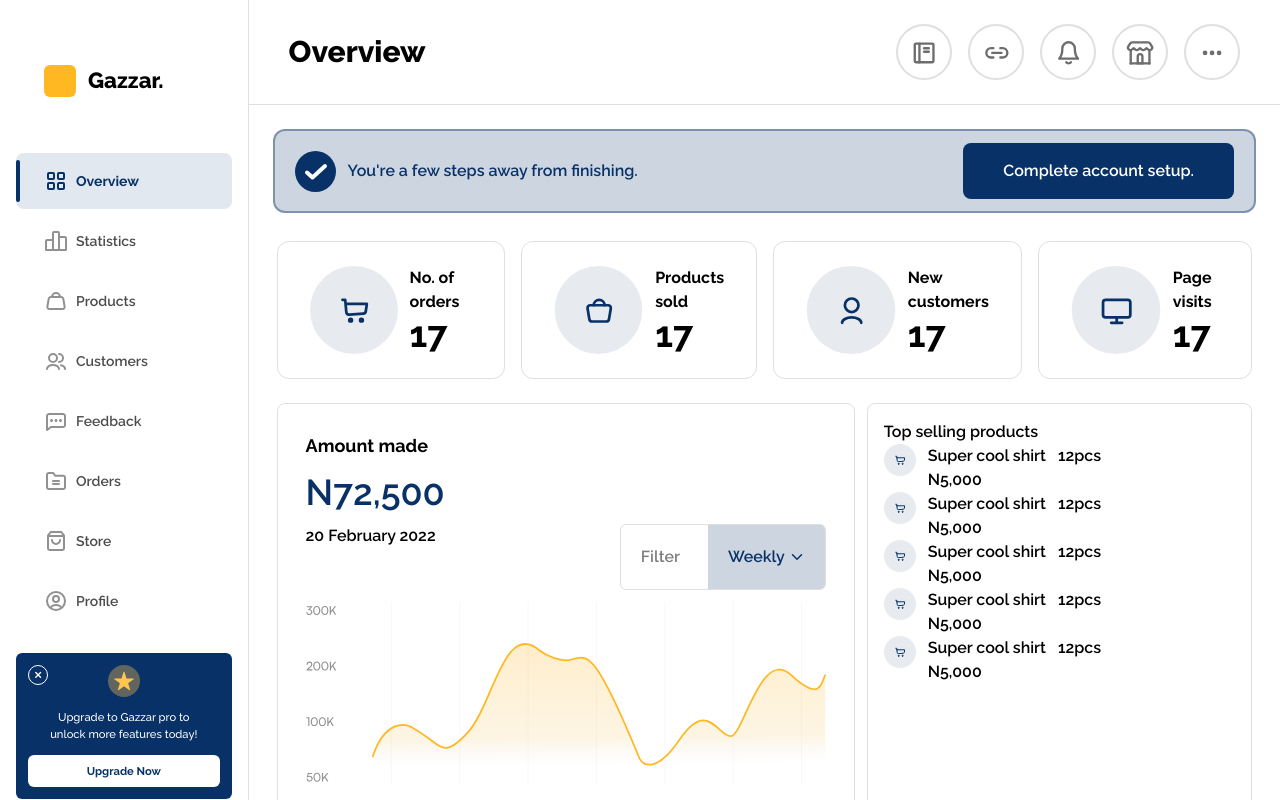
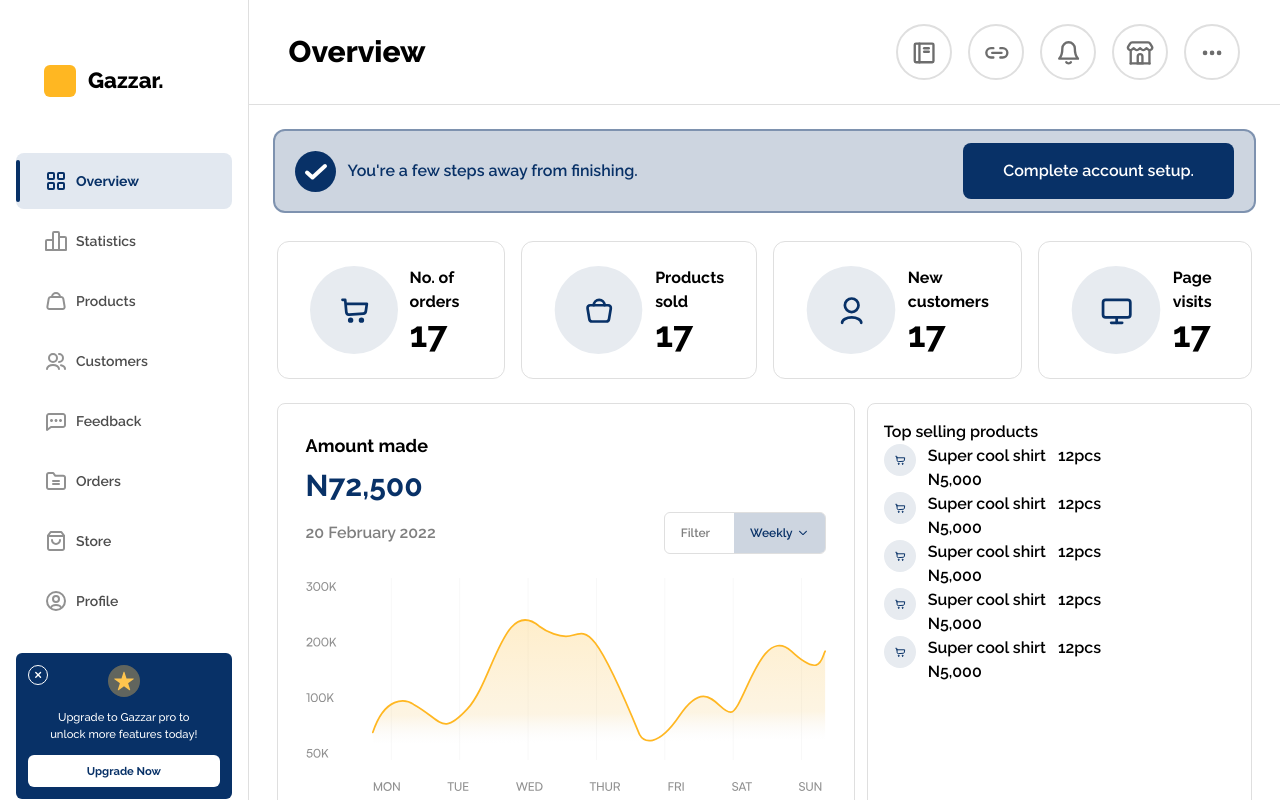
Before and after one commit to Fullstack-Roadmap/Gazzar-Frontend, a React (Vite) app: page /dashboard in a window 1280 px wide. Shown: the top 800 px of the page. Built offline with nearby package versions, Linux system fonts and the light colour scheme.

Commit message:
positioning

```diff
--- a/src/components/Overview.jsx
+++ b/src/components/Overview.jsx
@@ -44,18 +44,18 @@ const Overview = () => {
           ))}
         </ul>
         <section className="my-6 flex gap-3">
-          <div className="flex flex-col gap-3 w-3/5 p-7 border-gray border-[1px] rounded-lg font-semibold">
+          <div className="flex flex-col gap-2 w-3/5 p-7 border-gray border-[1px] rounded-lg font-semibold">
             <p className="font-bold text-lg">Amount made</p>
-            <h2 className="text-blue font-semibold text-4xl">N72,500</h2>
-            <div className="flex justify-between">
-              <p>20 February 2022</p>
-              <div className="flex gap-2 border-[1px] border-gray rounded-md overflow-hidden">
-                <span className="p-5 text-black/50">Filter</span>
-                <span className="flex justify-center items-center gap-1 p-5 bg-blue/20 text-blue">Weekly
+            <h2 className="text-blue font-bold text-3xl">N72,500</h2>
+            <div className="flex justify-between items-center">
+              <p className="text-black/50">20 February 2022</p>
+              <div className="flex gap-2 border-[1px] border-gray rounded-md overflow-hidden text-xs">
+                <span className="py-3 px-4 text-black/50">Filter</span>
+                <span className="flex justify-center items-center gap-1 py-3 px-4 bg-blue/20 text-blue">Weekly
                 <IoIosArrowDown/></span>
               </div>
             </div>
-            <img src={graph} alt="graph" />
+            <img src={graph} alt="graph" className="mt-4" />
           </div>
           <div className="w-2/5 p-4 border-gray border-[1px] rounded-lg font-semibold">
             <h2>Top selling products</h2>
```
